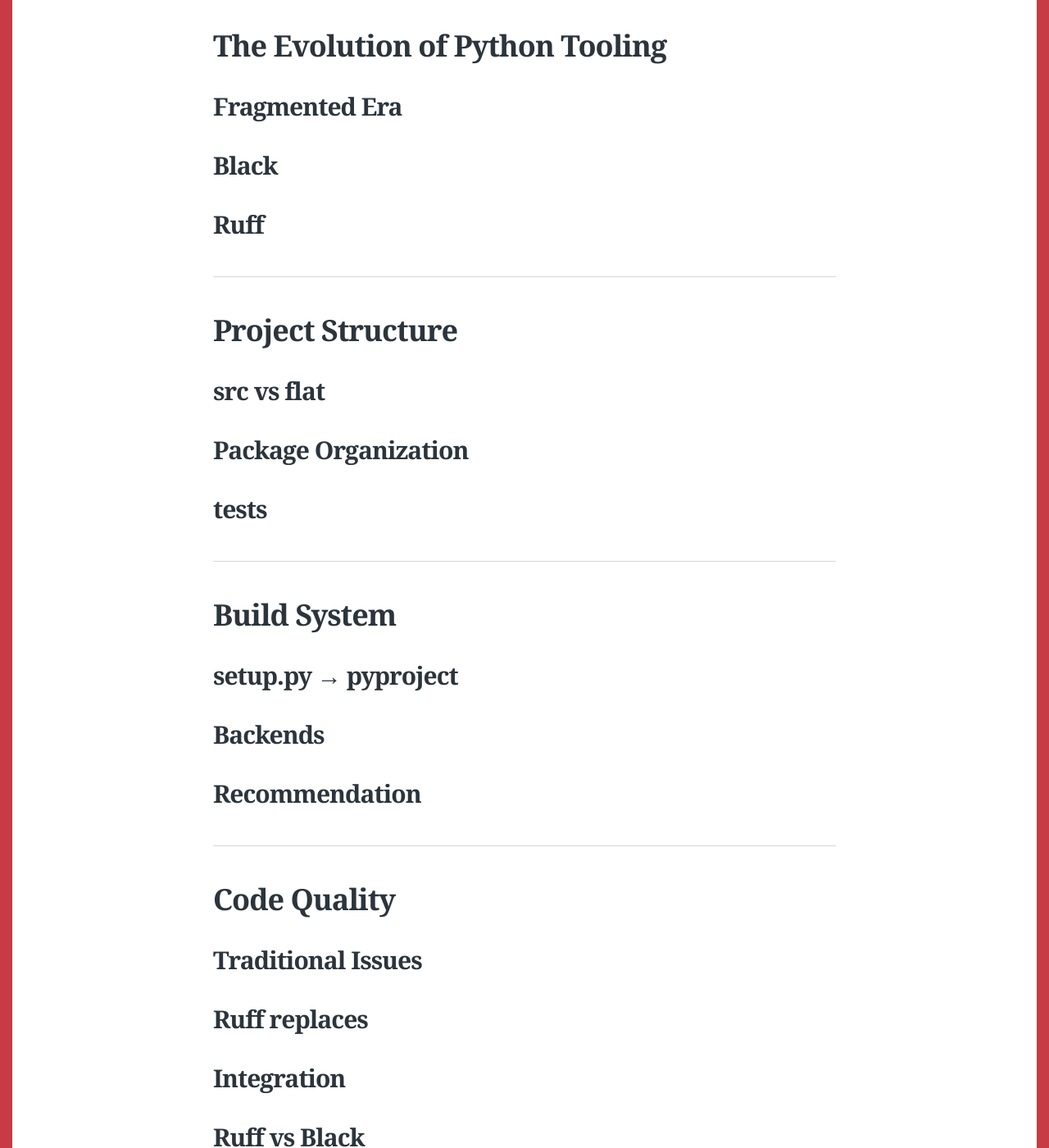
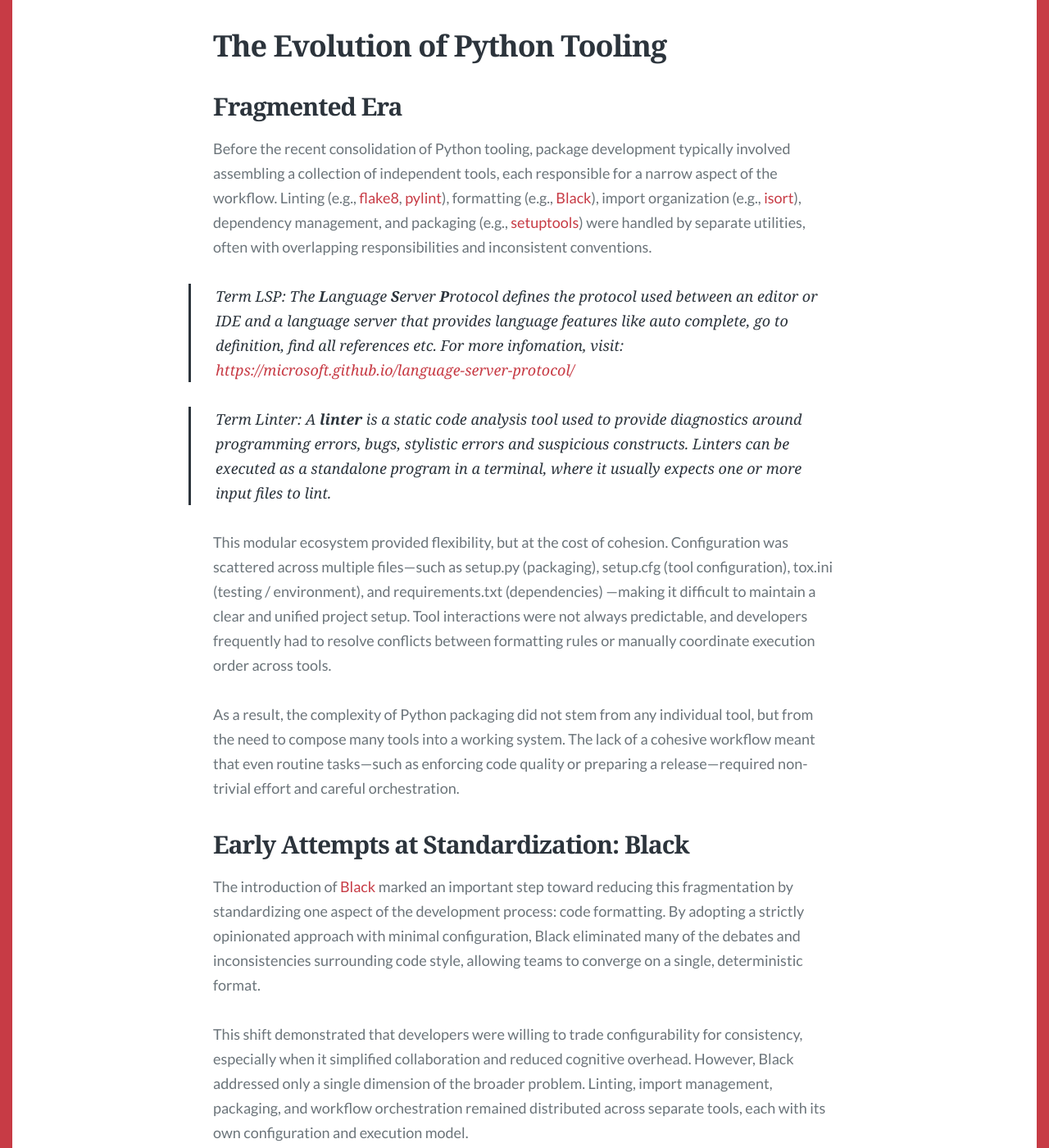
Before and after one commit to HuRuilizhen/HuRuilizhen.github.io, a Jekyll site: the page built from _posts/2026-03-30-Designing-a-Production-Ready-Python-Package.md, in a window 1280 px wide and 1400 px high, scrolled down 3514 px. Shown: the whole window at 82% size. Built offline with Jekyll 4.4.1, drawn with Linux system fonts in a browser that asks for light colours; some web fonts are replaced; comment, search, counter and statistics services are not loaded; some of the changed text lies outside the part shown.

Commit message:
snap(production-ready-python-package): finish evolution session

```diff
--- a/_posts/2026-03-30-Designing-a-Production-Ready-Python-Package.md
+++ b/_posts/2026-03-30-Designing-a-Production-Ready-Python-Package.md
@@ -20,8 +20,8 @@
   - [Goals](#goals)
 - [The Evolution of Python Tooling](#the-evolution-of-python-tooling)
   - [Fragmented Era](#fragmented-era)
-  - [Black](#black)
-  - [Ruff](#ruff)
+  - [Early Attempts at Standardization: Black](#early-attempts-at-standardization-black)
+  - [Toward Unification: Ruff](#toward-unification-ruff)
 - [Project Structure](#project-structure)
   - [src vs flat](#src-vs-flat)
   - [Package Organization](#package-organization)
@@ -76,9 +76,33 @@
 
 ## Fragmented Era
 
-## Black
+Before the recent consolidation of Python tooling, package development typically involved assembling a collection of independent tools, each responsible for a narrow aspect of the workflow. Linting (e.g., [flake8](https://flake8.pycqa.org/en/latest/),  [pylint](https://pylint.readthedocs.io/en/stable/)), formatting (e.g., [Black](https://black.readthedocs.io/en/stable/)), import organization (e.g., [isort](https://here-be-pythons.readthedocs.io/en/latest/python/isort.html)), dependency management, and packaging (e.g., [setuptools](https://setuptools-rust.readthedocs.io/en/latest/)) were handled by separate utilities, often with overlapping responsibilities and inconsistent conventions.
 
-## Ruff
+> Term LSP: The **L**anguage **S**erver **P**rotocol defines the protocol used between an editor or IDE and a language server that provides language features like auto complete, go to definition, find all references etc. For more infomation, visit: [https://microsoft.github.io/language-server-protocol/](https://microsoft.github.io/language-server-protocol/)
+
+> Term Linter: A **linter** is a static code analysis tool used to provide diagnostics around programming errors, bugs, stylistic errors and suspicious constructs. Linters can be executed as a standalone program in a terminal, where it usually expects one or more input files to lint.
+
+This modular ecosystem provided flexibility, but at the cost of cohesion. Configuration was scattered across multiple files—such as setup.py (packaging), setup.cfg (tool configuration), tox.ini (testing / environment), and requirements.txt (dependencies) —making it difficult to maintain a clear and unified project setup. Tool interactions were not always predictable, and developers frequently had to resolve conflicts between formatting rules or manually coordinate execution order across tools.
+
+As a result, the complexity of Python packaging did not stem from any individual tool, but from the need to compose many tools into a working system. The lack of a cohesive workflow meant that even routine tasks—such as enforcing code quality or preparing a release—required non-trivial effort and careful orchestration.
+
+## Early Attempts at Standardization: Black
+
+The introduction of [Black](https://black.readthedocs.io/en/stable/) marked an important step toward reducing this fragmentation by standardizing one aspect of the development process: code formatting. By adopting a strictly opinionated approach with minimal configuration, Black eliminated many of the debates and inconsistencies surrounding code style, allowing teams to converge on a single, deterministic format.
+
+This shift demonstrated that developers were willing to trade configurability for consistency, especially when it simplified collaboration and reduced cognitive overhead. However, Black addressed only a single dimension of the broader problem. Linting, import management, packaging, and workflow orchestration remained distributed across separate tools, each with its own configuration and execution model.
+
+In this sense, Black can be seen as an early attempt at standardization—one that proved the value of unification, but also highlighted the limitations of solving fragmentation at only one layer of the toolchain.
+
+## Toward Unification: Ruff
+
+More recent developments, particularly the emergence of [Ruff](https://docs.astral.sh/ruff/), signal a broader shift from tool composition toward tool consolidation. Rather than focusing on a single concern, Ruff integrates multiple responsibilities—such as linting, import sorting, and code modernization—into a single, high-performance tool built on a unified internal architecture.
+
+By analyzing source code through a single parsing pipeline and applying a wide range of rules within the same execution context, Ruff significantly reduces both runtime overhead and configuration complexity. It also enables automatic fixes for many classes of issues, further streamlining the development workflow.
+
+More importantly, Ruff changes the structure of the toolchain itself. Instead of coordinating multiple tools with overlapping responsibilities, developers can rely on a more centralized and consistent system. When combined with the standardization of project configuration through pyproject.toml, this shift enables a more cohesive and maintainable packaging workflow.
+
+This evolution—from fragmented tools, to partial standardization, to broader unification—reflects a gradual movement toward simplicity at the system level, rather than improvements in isolated components.
 
 ---
 
```
